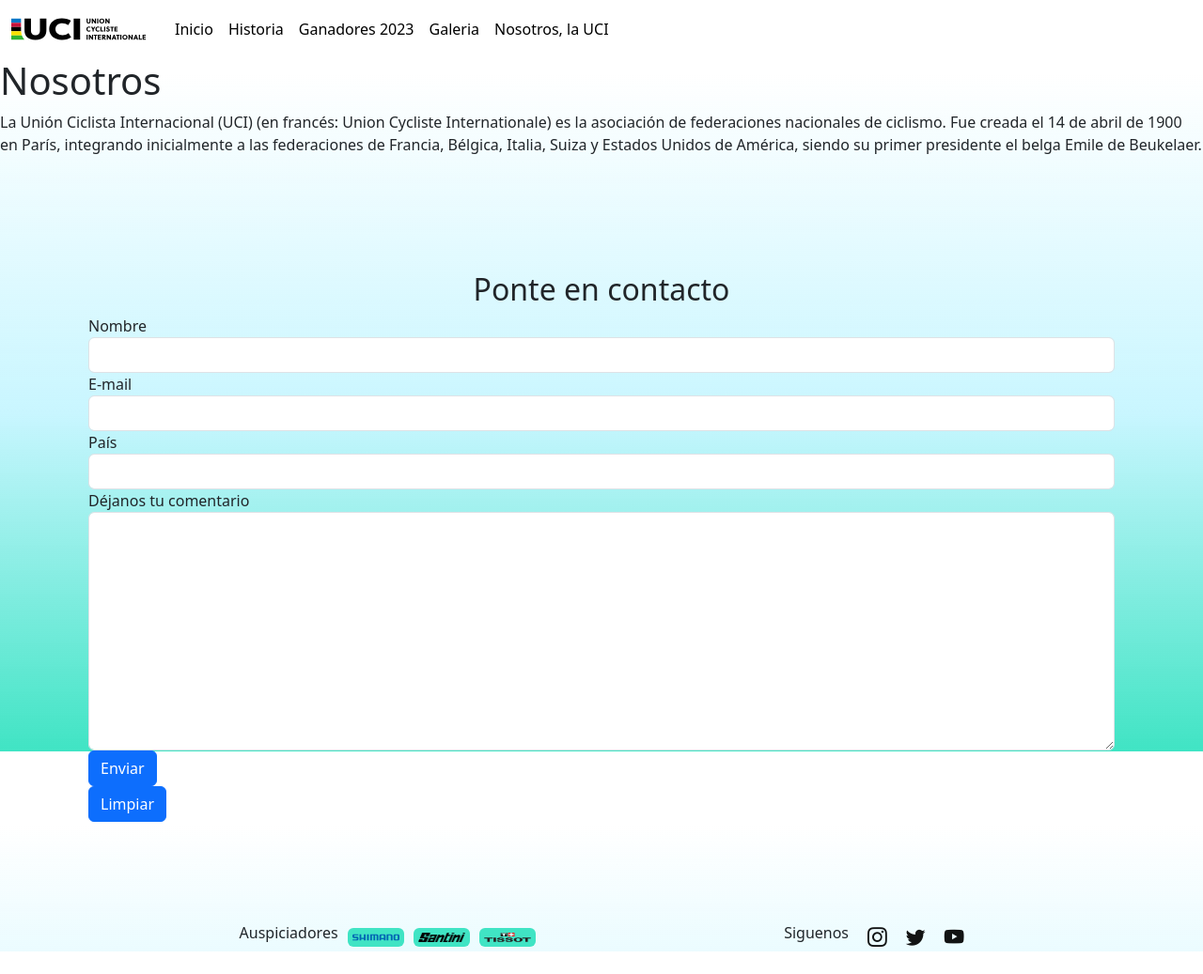
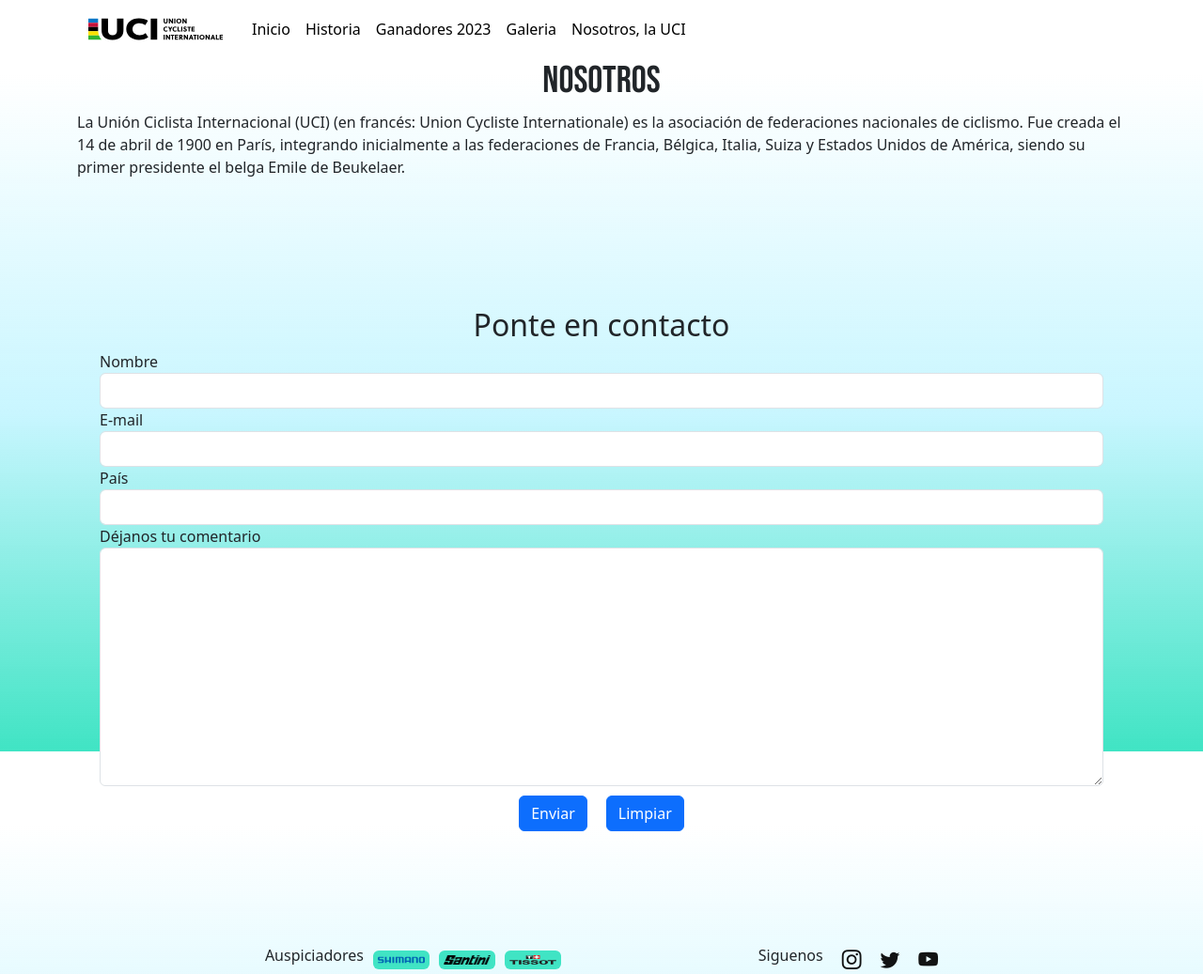
Before and after one commit to matiaslopezv/entregafinal-LopezV, a website: page pages/nosotros.html in a window 1280 px wide. Shown: the whole page at 94% size. Before the commit the page ends 1013 px from the top, so only its background shows below. Drawn offline with nearby package versions, Linux system fonts and the light colour scheme; a web font is replaced by a local one.

Commit message:
revision 1

```diff
--- a/pages/nosotros.html
+++ b/pages/nosotros.html
@@ -20,7 +20,7 @@
     <link rel="stylesheet" href="../css/styles.css">
     <title>Nosotros</title>
 </head>
-<body>
+<body class="container">
     <nav class="navbar navbar-expand-lg ">
         <div class="container-fluid">
             <a class="navbar-brand" href="../index.html">
@@ -51,7 +51,7 @@
         </div>
     </nav>
 
-        <h1>Nosotros</h1>
+        <h1 class="text-center">Nosotros</h1>
         <p class="uci-text">La Unión Ciclista Internacional (UCI) (en francés: Union Cycliste Internationale) es la asociación de federaciones nacionales de ciclismo. Fue creada el 14 de abril de 1900 en París, integrando inicialmente a las federaciones de Francia, Bélgica, Italia, Suiza y Estados Unidos de América, siendo su primer presidente el belga Emile de Beukelaer.</p>
 
     <div class="container d-flex justify-content-center align-items-center vh-100">
@@ -74,12 +74,14 @@
                 <label for="comentario">Déjanos tu comentario</label>
                 <textarea class="form-control" id="comentario" name="comments" rows="10" required></textarea>
             </div>
+            <div class="botones">
                 <label for="enviar">
                     <button type="submit" id="enviar" class="btn btn-primary">Enviar</button>
                 </label>
                 <label for="reset">
                     <button type="reset" id="reset" class="btn btn-primary">Limpiar</button>
                 </label>
+            </div>
         </form>
     </div>
 
--- a/scss/_mixins.scss
+++ b/scss/_mixins.scss
@@ -14,7 +14,6 @@
     justify-content: center;
 }
 
-
 @mixin fotos{
     max-width: 100%;
     height: 200px;
--- /dev/null
+++ b/scss/_nosotros.scss
@@ -0,0 +1,6 @@
+.botones{
+    @include flex-row-align-center;
+    margin: 0 auto;
+    gap: 20px;
+    margin-top: 10px;
+}
--- a/scss/styles.scss
+++ b/scss/styles.scss
@@ -3,4 +3,6 @@
 @import "index";
 @import "historia";
 @import "galeria";
+@import "ganadores";
+@import "nosotros";
 @import "footer";
```
Also changed, not shown: pages/galeria.html (+1 -1 lines), css/styles.css, scss/_contacto.scss (deleted), 1 other file. Lines whose indentation alone changed are shown as unchanged.
